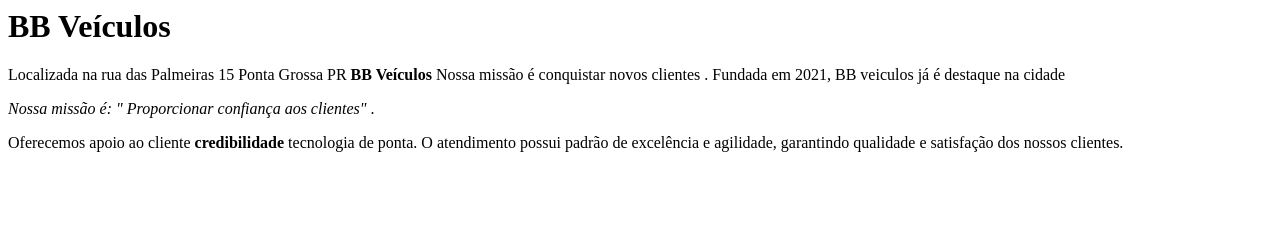
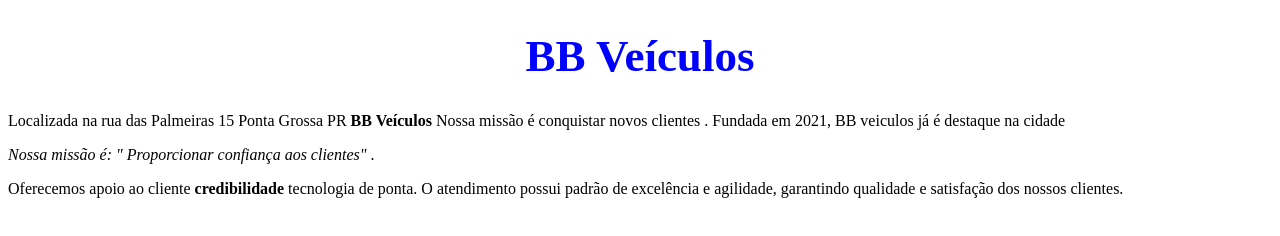
Before and after one commit to eduardofirk/Formadores-em-a-o, a plain HTML site: page index.html in a window 1280 px wide. Drawn offline with Linux system fonts and the light colour scheme.

Commit message:
Update index.html

```diff
--- a/index.html
+++ b/index.html
@@ -1,4 +1,15 @@
-    <h1> BB Veículos </h1>
+
+<!DOCTYPE html>
+<html lang="pt" dir="ltr">
+<head>
+    <meta charset='utf-8'>
+    <title>Vou de bike...</title>
+    <link rel="stylesheet" href="style.css">
+
+</head>
+ <body>
+
+     <h1> BB Veículos </h1>
     <p>Localizada na rua das Palmeiras 15  Ponta Grossa PR  <b> BB Veículos </b> Nossa missão é conquistar novos clientes . Fundada em 2021, BB veiculos já é destaque
         na cidade </p>
 
```
